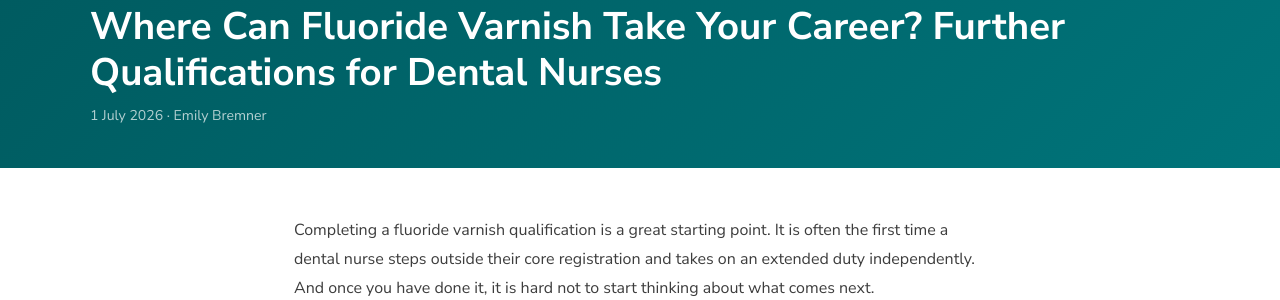
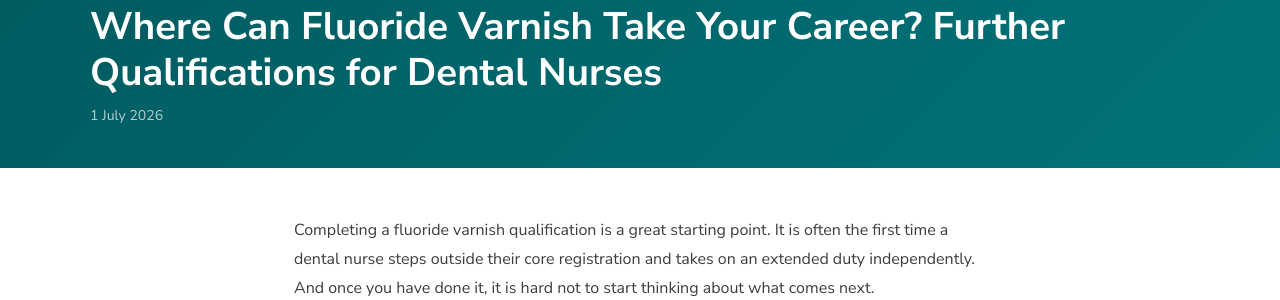
Before and after one commit to dentalnurse/Fluoride, a Jekyll site: the page built from _posts/2026-07-01-further-qualifications-for-dental-nurses.md, in a window 1280 px wide and 900 px high. Shown: the part 149-449 px from the top of the window. Built offline with Jekyll 4.4.1, drawn with Linux system fonts in a browser that asks for light colours.

Commit message:
Drop the remaining Emily Bremner byline from blog posts (#32)
The earlier author-byline removal (#29) dropped the "About the
author" footer but missed the per-post meta line - _config.yml still
set a default author of "Emily Bremner" for every post, which
_layouts/post.html renders next to the date. Remove the default so
the byline stops appearing.


Claude-Session: https://claude.ai/code/session_01DEbTJLsjChZx2QsYXC29TW

Co-authored-by: Claude <noreply@anthropic.com>

```diff
--- a/_config.yml
+++ b/_config.yml
@@ -18,4 +18,3 @@ defaults:
       type: "posts"
     values:
       layout: "post"
-      author: "Emily Bremner"
```
